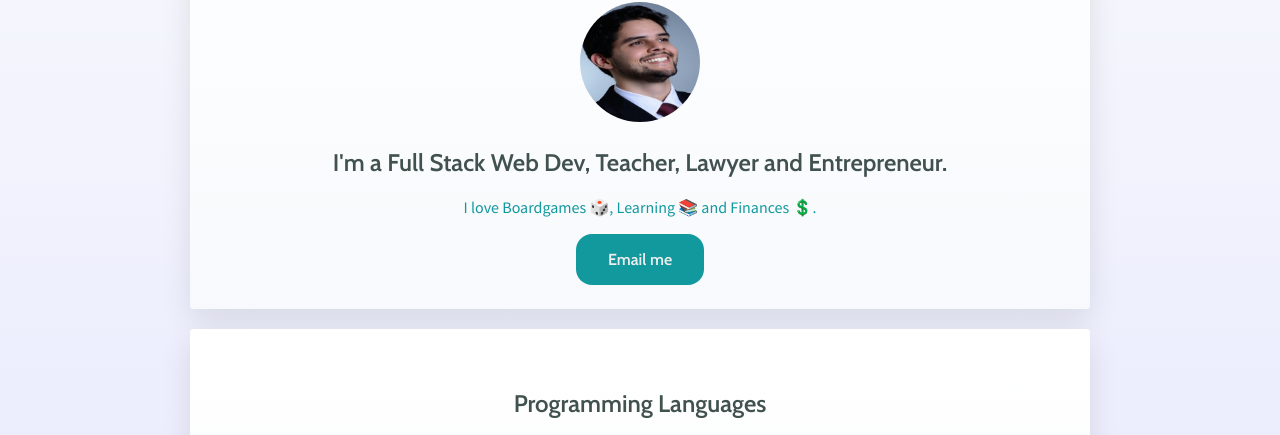
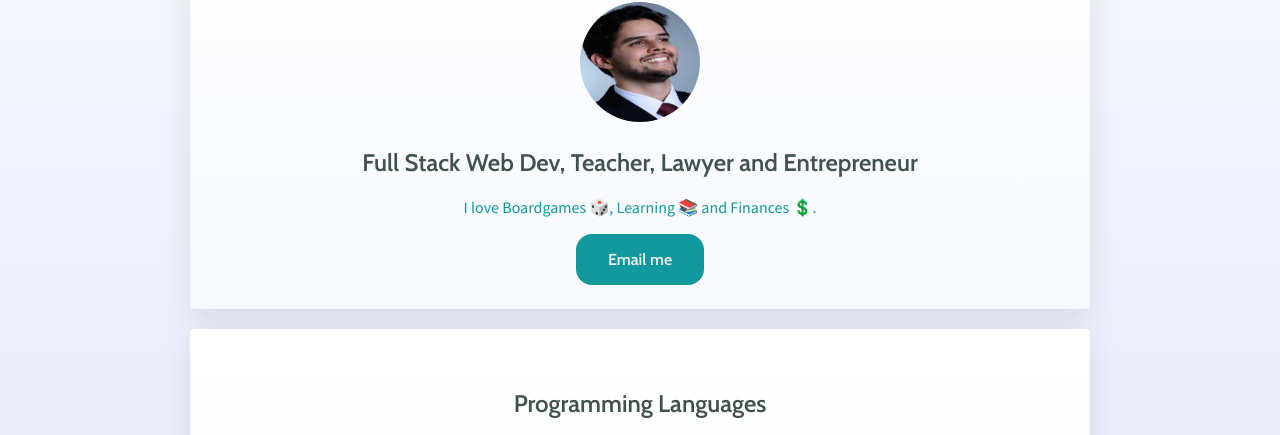
Before and after one commit to andrerferrer/profile, a plain HTML site: page index.html in a window 1280 px wide. Shown: the part 162-597 px from the top of the page. Drawn offline with nearby package versions, Linux system fonts and the light colour scheme.

Commit message:
updated first h2

```diff
--- a/index.html
+++ b/index.html
@@ -13,7 +13,7 @@
          <div class="card">
             <h1>👾 Hello, I'm André 🤖</h1>
             <img class="img-circle" src="images/profile.png" alt="André Ferrer">
-            <h2>I'm a Full Stack Web Dev, Teacher, Lawyer and Entrepreneur.</h2>
+            <h2>Full Stack Web Dev, Teacher, Lawyer and Entrepreneur</h2>
             <p>
                I love Boardgames 🎲, Learning 📚 and Finances 💲.
             </p>
```
